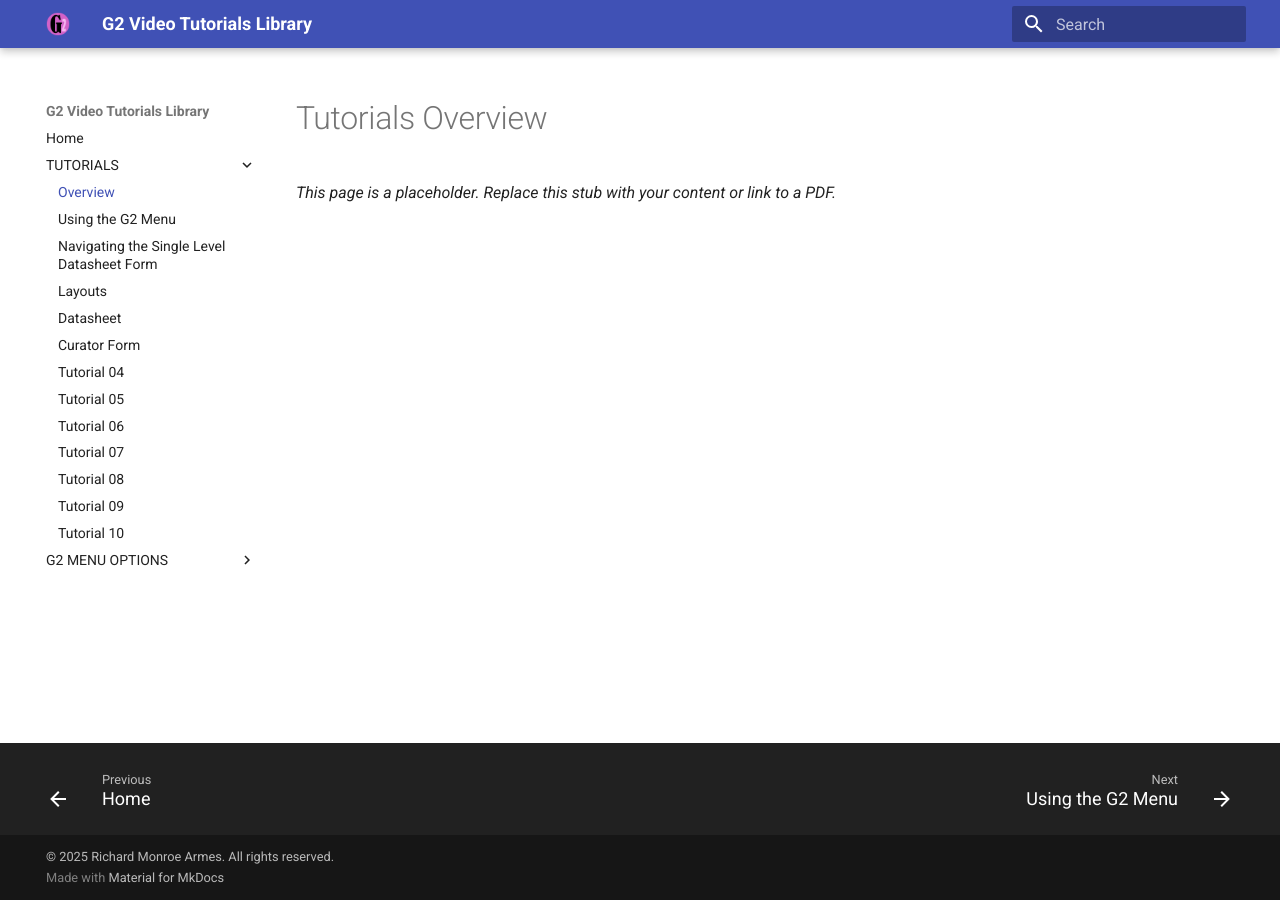
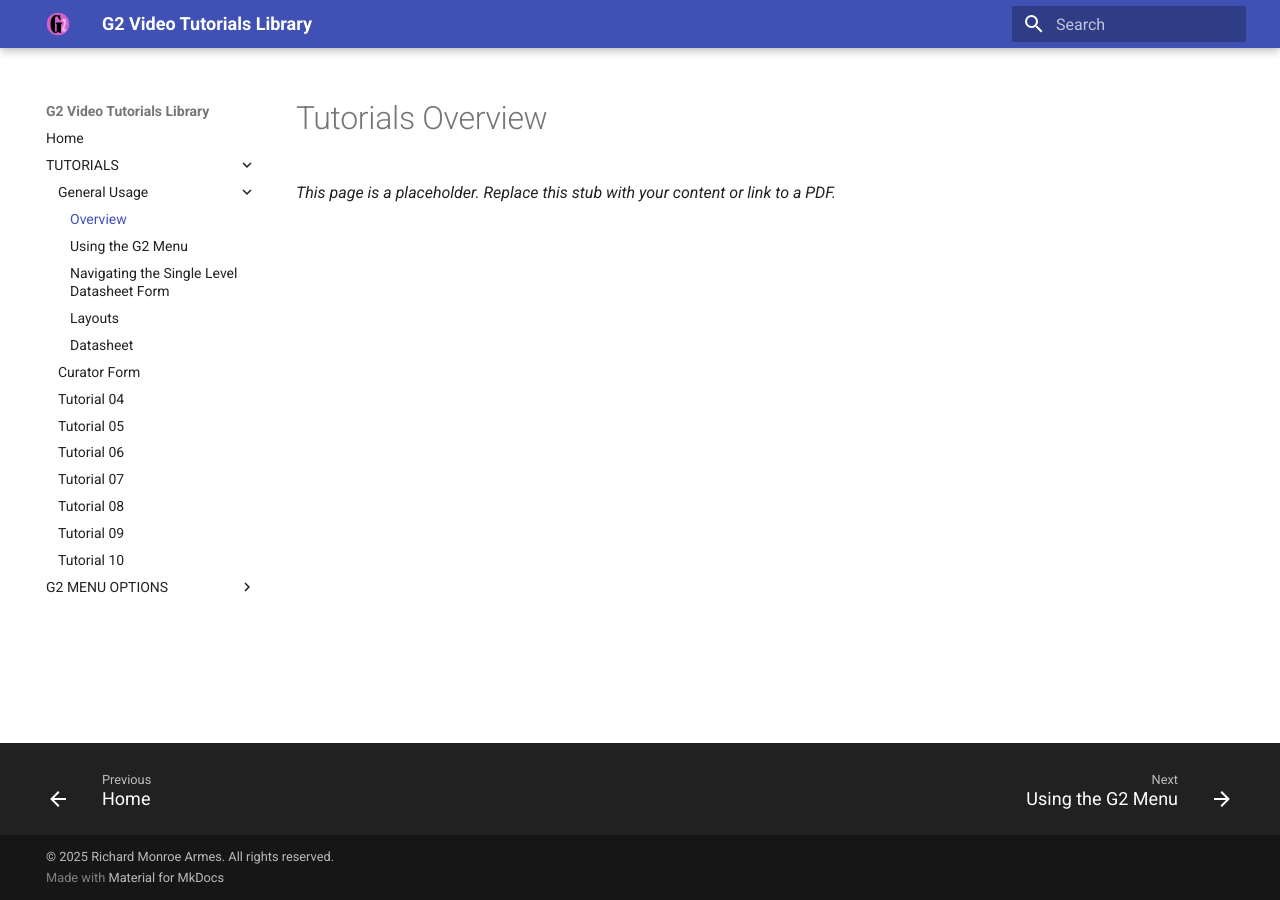
Before and after one commit to Thairacha/G2-MkDocs-Site-Videos2, an MkDocs documentation site: the page built from docs/tutorials/---tutorials-overview.md, in a window 1280 px wide. Built offline with MkDocs 1.6.1 and Material for MkDocs 9.7.7, drawn with Linux system fonts in a browser that asks for light colours.

Commit message:
Update navigation

```diff
--- a/mkdocs.yml
+++ b/mkdocs.yml
@@ -23,11 +23,12 @@ markdown_extensions:
 nav:
   - Home: index.md
   - TUTORIALS:
-      - Overview: tutorials/---tutorials-overview.md
-      - Using the G2 Menu: tutorials/---using-the-menu.md
-      - Navigating the Single Level Datasheet Form: tutorials/---navigating-the-single-level-datasheet-form.md
-      - Layouts: tutorials/---layouts.md
-      - Datasheet: tutorials/---datasheet.md
+      - General Usage:
+          - Overview: tutorials/---tutorials-overview.md
+          - Using the G2 Menu: tutorials/---using-the-menu.md
+          - Navigating the Single Level Datasheet Form: tutorials/---navigating-the-single-level-datasheet-form.md
+          - Layouts: tutorials/---layouts.md
+          - Datasheet: tutorials/---datasheet.md
       - Curator Form: tutorials/---curator.md
       - Tutorial 04: tutorials/---tutorial_04.md
       - Tutorial 05: tutorials/---tutorial_05.md
```
